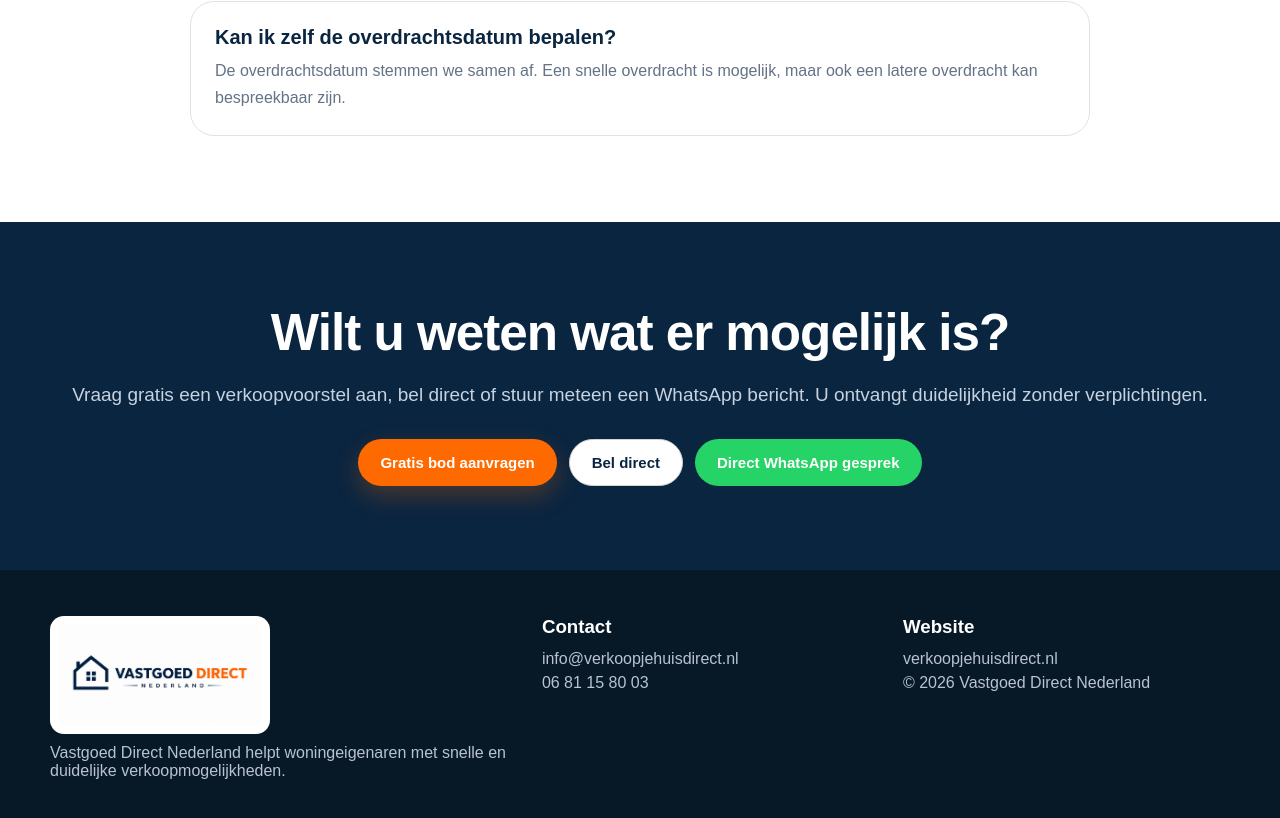
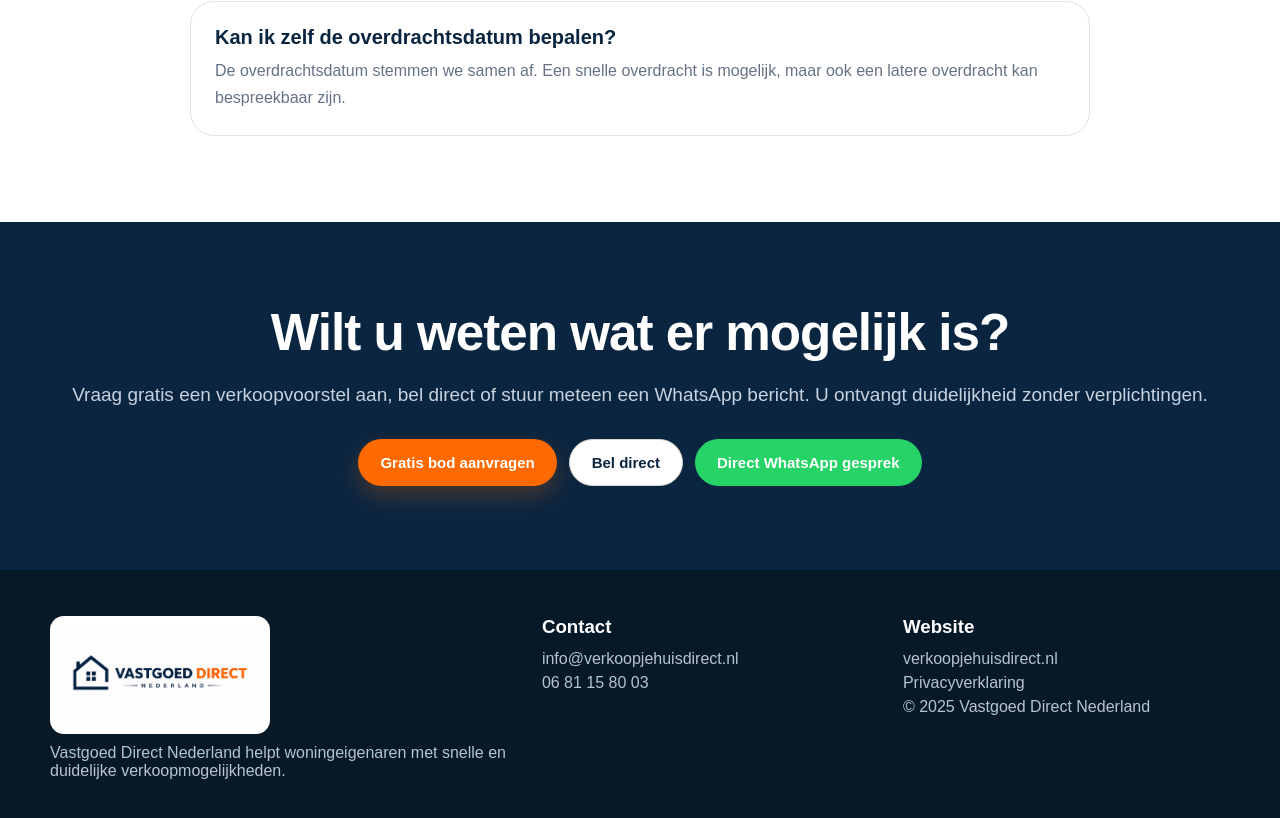
Before and after one commit to vastgoeddirectnl/verkoopjehuisdirect, a Next.js app: page / in a window 1280 px wide. Shown: the part 5814-6632 px from the top of the page. Built offline with nearby package versions, Linux system fonts and the light colour scheme.

Commit message:
Update page.jsx

```diff
--- a/app/page.jsx
+++ b/app/page.jsx
@@ -450,7 +450,6 @@ export default function VerkoopJeHuisDirect() {
           <div className="section-head">
             <p className="eyebrow">Ervaringen</p>
             <h2>Wat verkopers belangrijk vinden</h2>
-
           </div>
           <div className="steps">
             <div className="experience-card">
@@ -530,7 +529,8 @@ export default function VerkoopJeHuisDirect() {
           <div>
             <h3>Website</h3>
             <p>verkoopjehuisdirect.nl</p>
-            <p>© 2026 Vastgoed Direct Nederland</p>
+            <p><a href="/privacyverklaring">Privacyverklaring</a></p>
+            <p>© 2025 Vastgoed Direct Nederland</p>
           </div>
         </div>
       </footer>
```
